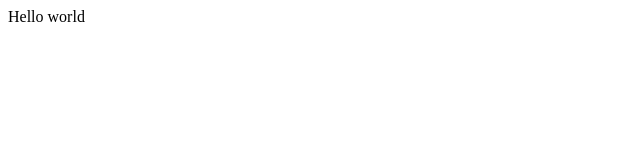
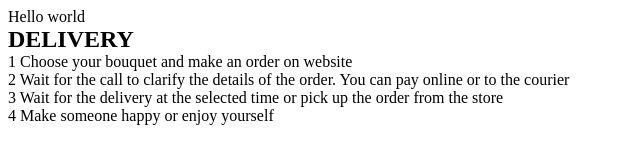
Before and after one commit to Blazequiz/ANEMONE, a plain HTML site: page index.html in a window 1280 px wide. Shown: the whole page, without its empty margins (0-640 px from the left). Drawn offline with Linux system fonts and the light colour scheme.

Commit message:
add fonts

```diff
--- a/index.html
+++ b/index.html
@@ -1,22 +1,43 @@
 <!DOCTYPE html>
 <html lang="en">
+
 <head>
   <meta charset="UTF-8">
   <meta name="viewport" content="width=device-width, initial-scale=1.0">
   <title>ANEMONE</title>
+  <link rel="preconnect" href="https://fonts.googleapis.com">
+  <link rel="preconnect" href="https://fonts.gstatic.com" crossorigin>
+  <link
+    href="https://fonts.googleapis.com/css2?family=Inter:ital,opsz,wght@0,14..32,100..900;1,14..32,100..900&family=Montserrat:ital,wght@0,100..900;1,100..900&display=swap"
+    rel="stylesheet">
   <link rel="stylesheet" href="./css/main.min.css">
 </head>
+
 <body>
   <header> Hello world </header>
   <main>
     <section class="hero"></section>
     <section class="about"></section>
     <section class="store"></section>
-    <section class="delivery"></section>
+    <section class="delivery">
+      <h2 class="delivery-title">DELIVERY</h2>
+      <ul class="delivery-list">
+        <li class="delivery-item"> <span class="delivery-span">1</span> Choose your bouquet and make an order on
+          website</li>
+        <li class="delivery-item"> <span class="delivery-span">2</span> Wait for the call to clarify the details of
+          the order.
+          You can pay online or to the courier</li>
+        <li class="delivery-item"> <span class="delivery-span">3</span> Wait for the delivery at the selected time
+          or pick up
+          the order from the store </li>
+        <li class="delivery-item"> <span class="delivery-span">4</span> Make someone happy or enjoy yourself</li>
+      </ul>
+    </section>
     <section class="blog">
 
     </section>
   </main>
   <footer></footer>
 </body>
+
 </html>
```
